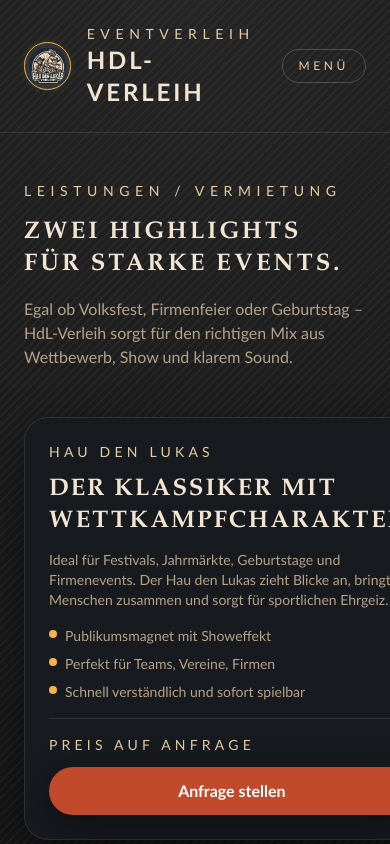
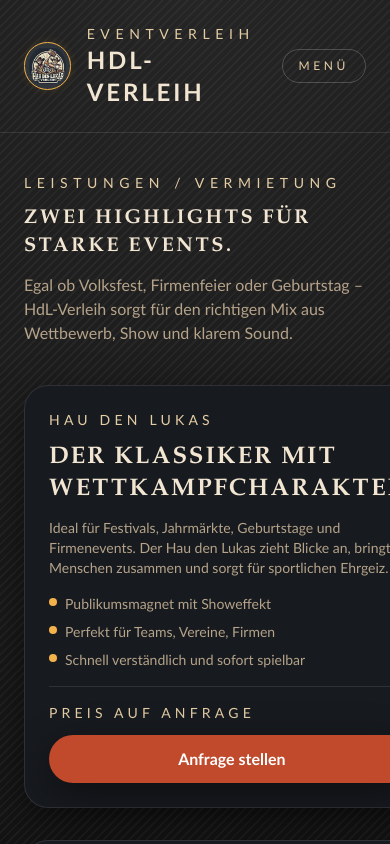
Before and after one commit to elchuckomo/HdL-Verleih, a Next.js app: page /leistungen in a window 390 px wide. Shown: the top 844 px of the page. Built offline with nearby package versions, Linux system fonts and the light colour scheme.

Commit message:
Galerie erweitert

```diff
--- a/app/leistungen/page.tsx
+++ b/app/leistungen/page.tsx
@@ -28,10 +28,10 @@
 
 export default function LeistungenPage() {
   return (
-    <div className="wrap space-y-12 py-12 lg:py-16">
-      <header className="space-y-4 reveal">
+    <div className="wrap space-y-10 py-10 lg:space-y-12 lg:py-16">
+      <header className="space-y-3 reveal">
         <p className="section-sub">Leistungen / Vermietung</p>
-        <h1 className="section-title text-2xl sm:text-3xl lg:text-4xl">Zwei Highlights für starke Events.</h1>
+        <h1 className="section-title text-xl sm:text-2xl lg:text-4xl">Zwei Highlights für starke Events.</h1>
         <p className="text-[color:var(--muted)]">
           Egal ob Volksfest, Firmenfeier oder Geburtstag – HdL-Verleih sorgt für den richtigen Mix aus
           Wettbewerb, Show und klarem Sound.
```
